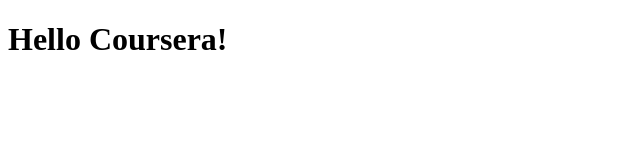
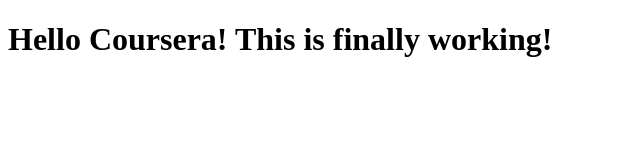
Before and after one commit to CRiGZA/coursera-testmac, a plain HTML site: page site/index.html in a window 1280 px wide. Shown: the whole page, without its empty margins (0-640 px from the left). Drawn offline with Linux system fonts and the light colour scheme.

Commit message:
Small addition to our page content.

```diff
--- a/site/index.html
+++ b/site/index.html
@@ -4,6 +4,6 @@
 	<title>HELLO Coursera</title>
 </head>
 <body>
-<h1>Hello Coursera!<h1>
+<h1>Hello Coursera! This is finally working!<h1>
 </body>
 </html>
```
